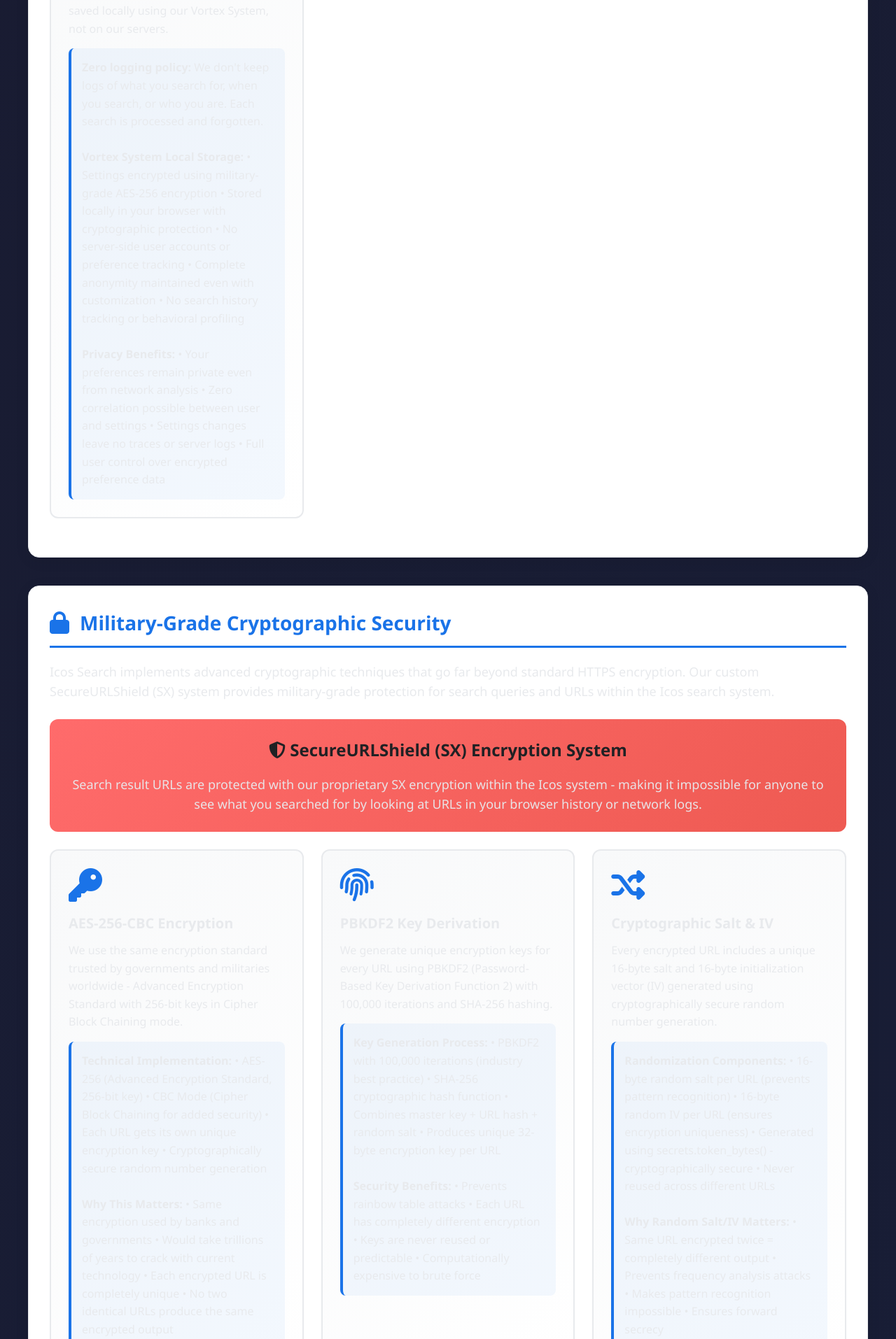
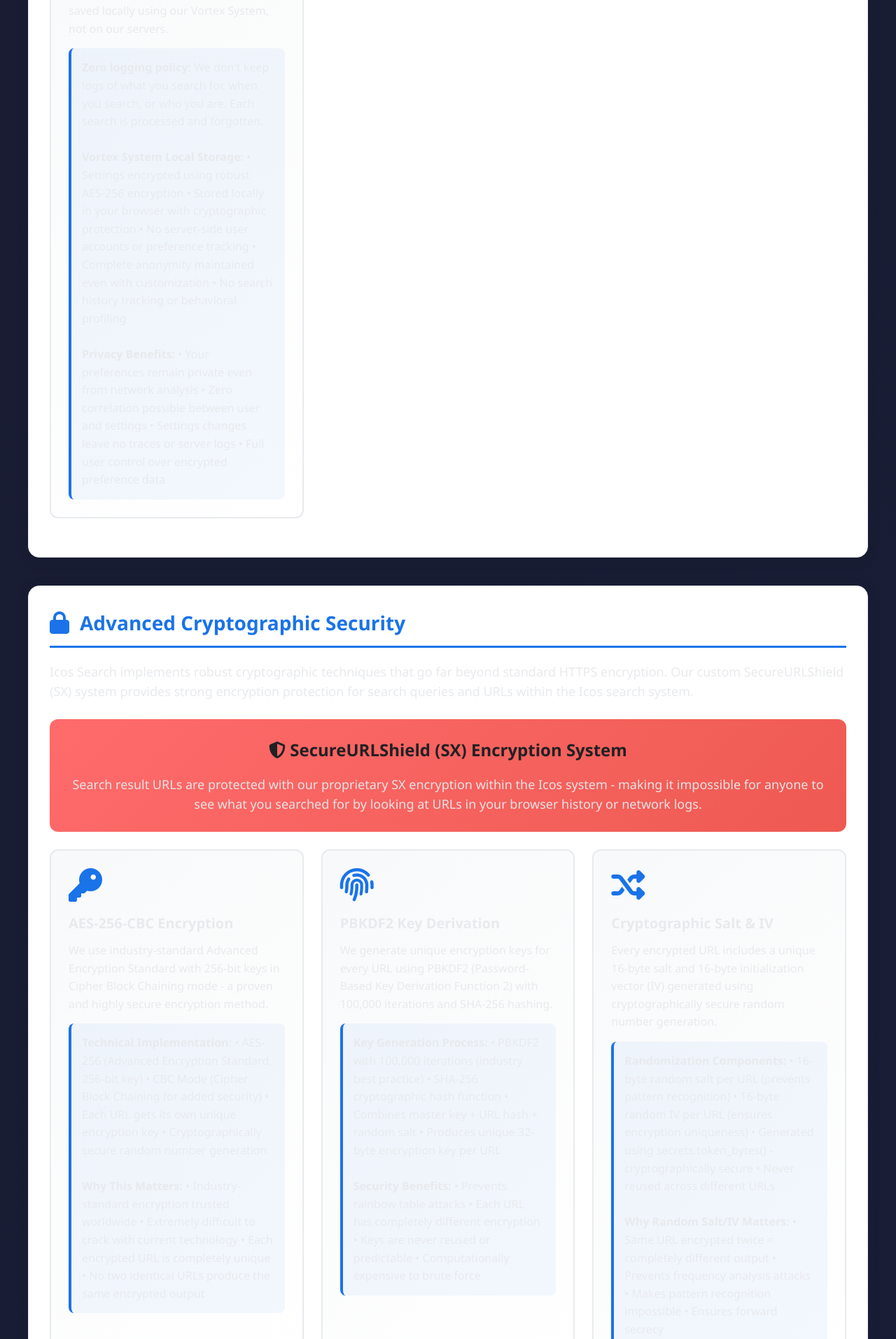
Before and after one commit to Rohithprovide/icossearchsystem1, a Flask app: page /about in a window 1280 px wide. Shown: the part 3960-5874 px from the top of the page at 70% size. Run offline with Flask 3, Linux system fonts and the light colour scheme; data that the repository does not hold is empty.

Commit message:
Update security descriptions to reflect robust encryption practices
Modify "about.html" to replace "military-grade" and "government-level" encryption terminology with "robust" and "industry-standard" to accurately represent the application's security measures.

Replit-Commit-Author: Agent
Replit-Commit-Session-Id: a5032bd4-fe7d-41b6-9b4d-4e18b15791cd
Replit-Commit-Checkpoint-Type: full_checkpoint

```diff
--- a/app/templates/about.html
+++ b/app/templates/about.html
@@ -667,7 +667,7 @@
                             <strong>Zero logging policy:</strong> We don't keep logs of what you search for, when you search, or who you are. Each search is processed and forgotten.
                             <br><br>
                             <strong>Vortex System Local Storage:</strong>
-                            • Settings encrypted using military-grade AES-256 encryption
+                            • Settings encrypted using robust AES-256 encryption
                             • Stored locally in your browser with cryptographic protection
                             • No server-side user accounts or preference tracking
                             • Complete anonymity maintained even with customization
@@ -685,8 +685,8 @@
         </div>
 
         <div class="section">
-            <h2><i class="fa-solid fa-lock"></i> Military-Grade Cryptographic Security</h2>
-            <p style="font-size: 18px; margin-bottom: 25px;">Icos Search implements advanced cryptographic techniques that go far beyond standard HTTPS encryption. Our custom SecureURLShield (SX) system provides military-grade protection for search queries and URLs within the Icos search system.</p>
+            <h2><i class="fa-solid fa-lock"></i> Advanced Cryptographic Security</h2>
+            <p style="font-size: 18px; margin-bottom: 25px;">Icos Search implements robust cryptographic techniques that go far beyond standard HTTPS encryption. Our custom SecureURLShield (SX) system provides strong encryption protection for search queries and URLs within the Icos search system.</p>
 
             <div class="security-highlight">
                 <h3><i class="fa-solid fa-shield-halved"></i> SecureURLShield (SX) Encryption System</h3>
@@ -698,7 +698,7 @@
                     <div class="feature-content">
                         <i class="fa-solid fa-key feature-icon"></i>
                         <div class="feature-title">AES-256-CBC Encryption</div>
-                        <div class="feature-description">We use the same encryption standard trusted by governments and militaries worldwide - Advanced Encryption Standard with 256-bit keys in Cipher Block Chaining mode.</div>
+                        <div class="feature-description">We use industry-standard Advanced Encryption Standard with 256-bit keys in Cipher Block Chaining mode - a proven and highly secure encryption method.</div>
                         <div class="feature-details">
                             <strong>Technical Implementation:</strong>
                             • AES-256 (Advanced Encryption Standard, 256-bit key)
@@ -707,8 +707,8 @@
                             • Cryptographically secure random number generation
                             <br><br>
                             <strong>Why This Matters:</strong>
-                            • Same encryption used by banks and governments
-                            • Would take trillions of years to crack with current technology
+                            • Industry-standard encryption trusted worldwide
+                            • Extremely difficult to crack with current technology
                             • Each encrypted URL is completely unique
                             • No two identical URLs produce the same encrypted output
                         </div>
@@ -822,13 +822,13 @@
             </div>
 
             <div class="quote-block">
-                <div class="quote-text">"Search result URLs within Icos are protected by the same encryption standards used by military and intelligence agencies worldwide."</div>
+                <div class="quote-text">"Search result URLs within Icos are protected by robust encryption standards that ensure your privacy and security."</div>
                 <div class="quote-author">— Icos Cryptographic Security</div>
             </div>
 
             <div class="security-highlight">
                 <h3><i class="fa-solid fa-lock"></i> What This All Means for You</h3>
-                <p>When you use Icos Search, search result URLs are encrypted with military-grade security within the Icos system. Network administrators and surveillance cannot determine what you searched for by examining URLs in logs or browser history. <strong>Note:</strong> Once you click and visit external websites directly, those sites can collect your IP address and other information as normal.</p>
+                <p>When you use Icos Search, search result URLs are encrypted with strong security within the Icos system. Network administrators and surveillance cannot determine what you searched for by examining URLs in logs or browser history. <strong>Note:</strong> Once you click and visit external websites directly, those sites can collect your IP address and other information as normal.</p>
             </div>
         </div>
 
@@ -844,7 +844,7 @@
                         <div class="feature-description">SX (SecureX) is our comprehensive cryptographic system that combines all advanced encryption techniques into one unified protection framework for every URL and search query.</div>
                         <div class="feature-details">
                             <strong>SX System Components:</strong>
-                            • AES-256-CBC encryption (military-grade)
+                            • AES-256-CBC encryption (industry-standard)
                             • PBKDF2 key derivation with 100,000 iterations
                             • Cryptographic salt & IV generation
                             • Custom Base64 encoding with unique alphabet
@@ -881,7 +881,7 @@
                             <br><br>
                             <strong>Encryption Protection:</strong>
                             • All preferences encrypted using SX cryptographic standards
-                            • Local browser storage with military-grade encryption
+                            • Local browser storage with strong encryption
                             • No server-side preference tracking or logging
                             • Preferences remain private even from network analysis
                             • Zero correlation possible between user and settings
@@ -944,7 +944,7 @@
                             • Complete anonymity maintained even with customization
                             <br><br>
                             <strong>Technical Implementation:</strong>
-                            • Preferences encrypted using same AES-256 standards as SX
+                            • Preferences encrypted using robust AES-256 standards as SX
                             • Local browser storage with cryptographic protection
                             • No preference data transmitted to servers
                             • Anonymous session management without user tracking
```
